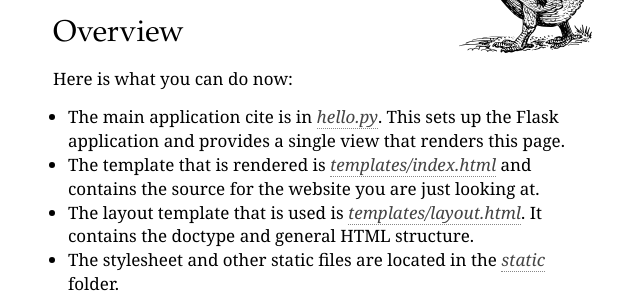
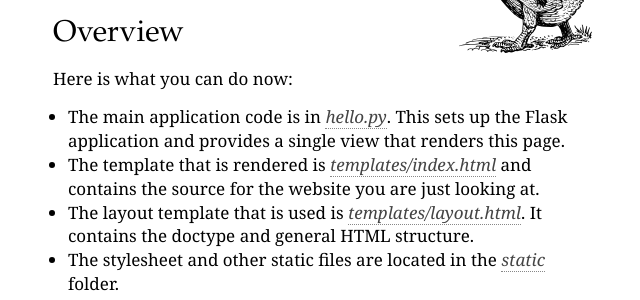
Before and after one commit to mitsuhiko/flask-kitchensink, a Flask app: page / in a window 1280 px wide. Shown: the part 172-472 px from the top of the page, without its empty margins (317-957 px from the left). Run offline with Flask 2, Linux system fonts and the light colour scheme.

Commit message:
Damn you :%s

```diff
--- a/example-code/templates/index.html
+++ b/example-code/templates/index.html
@@ -8,7 +8,7 @@
     Here is what you can do now:
   <ul>
     <li>
-      The main application cite is in <cite>hello.py</cite>.  This
+      The main application code is in <cite>hello.py</cite>.  This
       sets up the Flask application and provides a single view that
       renders this page.
     <li>
```
